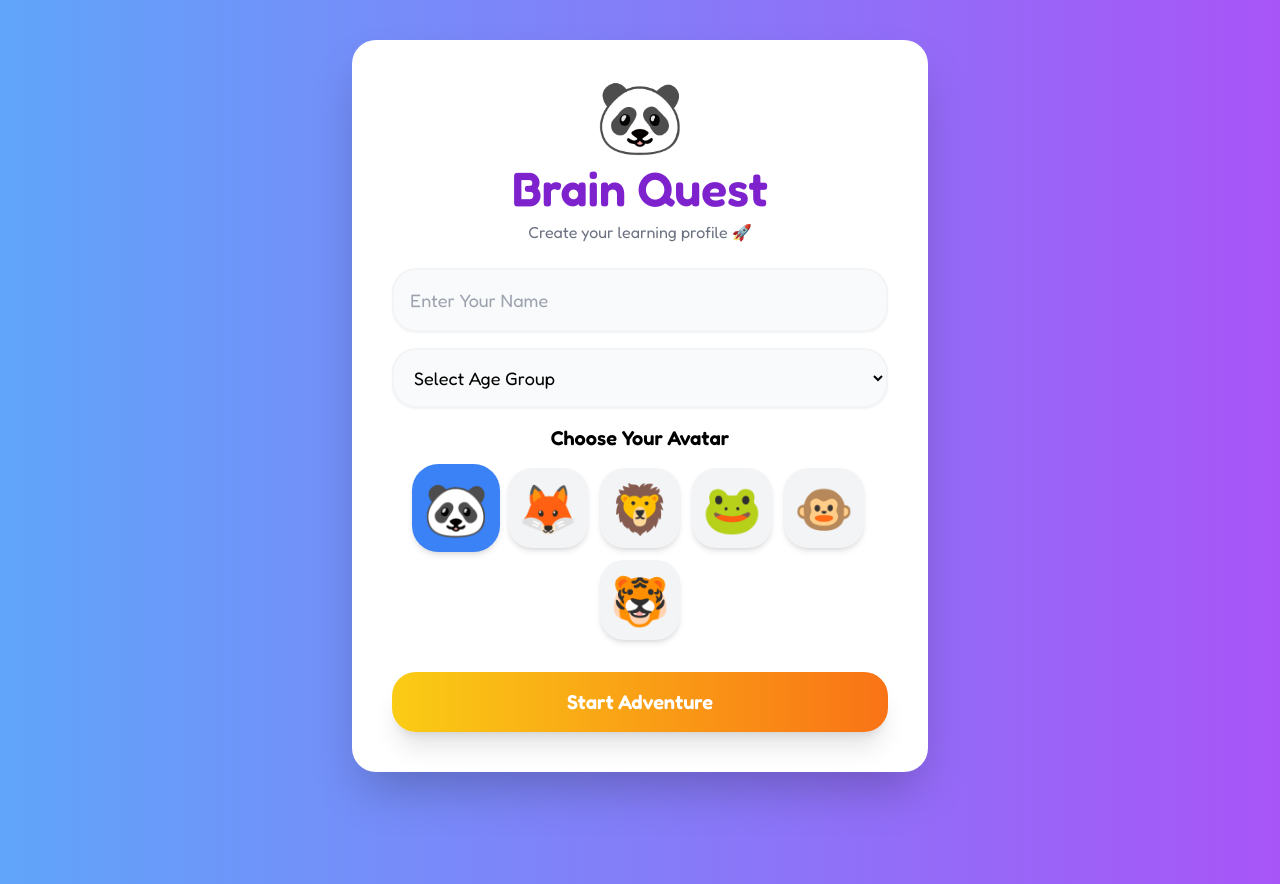
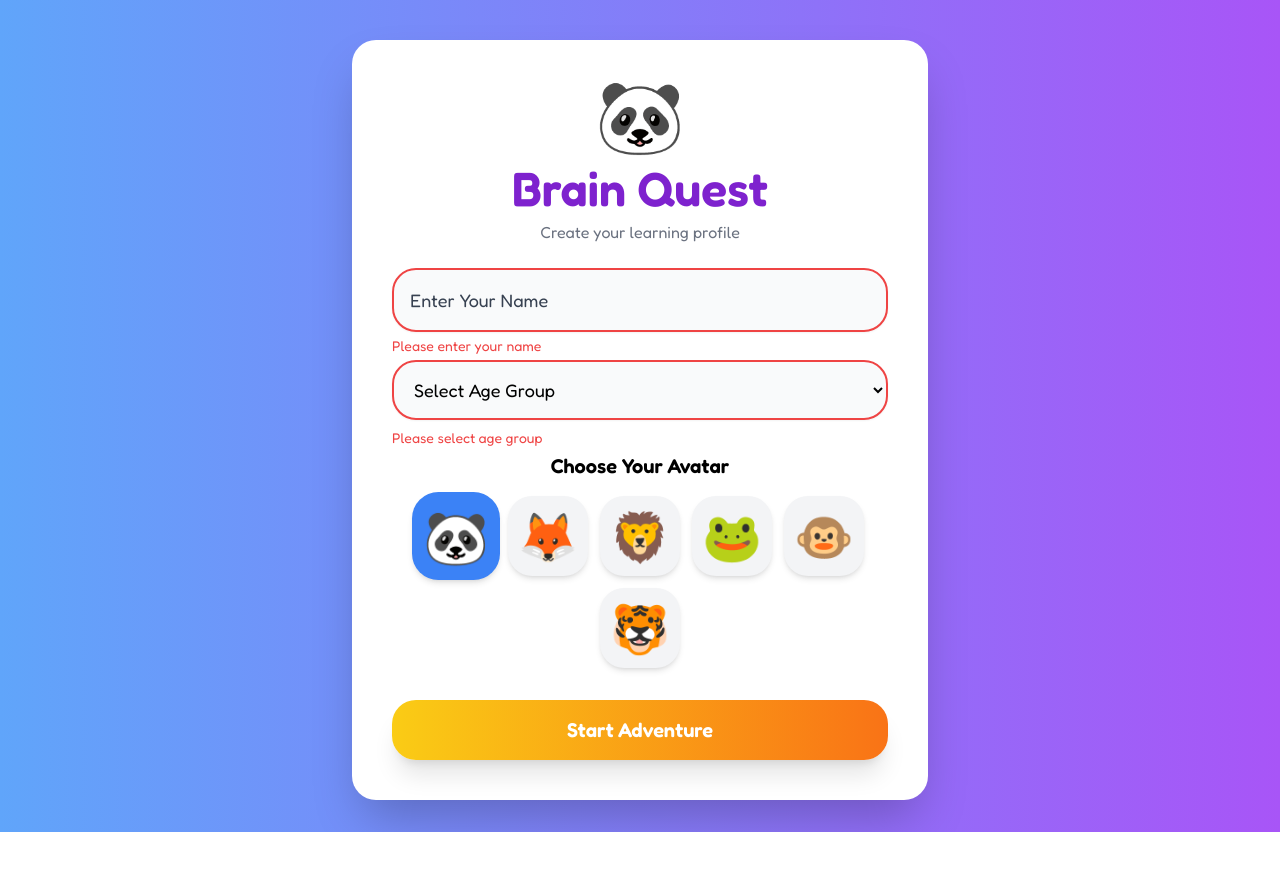
Before and after one commit to Yash-Roy05/Brain-Quest, a React (Create React App) app: page /create-profile in a window 1280 px wide. Both pictures are taken after a click on the button "Start Adventure". After the commit the page ends 832 px from the top, so only its background shows below. Built offline with nearby package versions, Linux system fonts and the light colour scheme.

Commit message:
improve create profile page added error portion and games page remove footer

```diff
--- a/src/pages/CodeBreakerGame.tsx
+++ b/src/pages/CodeBreakerGame.tsx
@@ -294,7 +294,7 @@ export default function CodeBreakerGame() {
       )}
 
       <PageWrapper>
-        <div className="min-h-screen pb-28 bg-gradient-to-b from-gray-900 via-gray-800 to-black flex items-center justify-center p-6 relative overflow-hidden">
+        <div className="min-h-screen pb-6 md:pb-8 bg-gradient-to-b from-gray-900 via-gray-800 to-black flex items-center justify-center p-6 relative overflow-hidden">
           {/* Main Card */}
           <div className="bg-white rounded-[25px] md:rounded-[40px] shadow-2xl p-4 md:p-10 w-full max-w-md md:max-w-xl text-center relative z-10">
             {/* Title */}
--- a/src/pages/CreateProfile.tsx
+++ b/src/pages/CreateProfile.tsx
@@ -17,9 +17,23 @@ export default function Profile() {
   // ⭐ Selected Avatar
   const [avatar, setAvatar] = useState("🐼");
 
+  const [nameError, setNameError] = useState(false);
+  const [ageError, setAgeError] = useState(false);
+
   const handleStart = () => {
-    if (!name || !age) {
-      alert("Please enter all details ❗");
+    if (!name.trim()) {
+      setNameError(true);
+    } else {
+      setNameError(false);
+    }
+
+    if (!age) {
+      setAgeError(true);
+    } else {
+      setAgeError(false);
+    }
+
+    if (!name.trim() || !age) {
       return;
     }
 
@@ -41,7 +55,7 @@ setUser({
 
   return (
     <PageWrapper>
-      <div className="flex items-center justify-center py-10 px-4 bg-gradient-to-r from-blue-400 to-purple-500 min-h-[80vh] pb-28 ">
+      <div className="flex items-center justify-center py-10 px-4 bg-gradient-to-r from-blue-400 to-purple-500 min-h-[80vh] pb-8">
         <div className="bg-white rounded-3xl shadow-2xl p-6 md:p-10 w-full max-w-xl text-center">
           {/* Hero Avatar */}
           <div className="mb-6">
@@ -51,9 +65,7 @@ setUser({
               Brain Quest
             </h1>
 
-            <p className="text-gray-500 mt-2">
-              Create your learning profile 🚀
-            </p>
+            <p className="text-gray-500 mt-2">Create your learning profile</p>
           </div>
 
           {/* Name Input */}
@@ -61,16 +73,36 @@ setUser({
             type="text"
             placeholder="Enter Your Name"
             value={name}
-            onChange={(e) => setName(e.target.value)}
-            className="w-full bg-gray-50 border-2 border-gray-100 rounded-3xl p-4 text-lg shadow-sm focus:outline-none focus:border-purple-500 mb-4"
+            onChange={(e) => {
+              setName(e.target.value);
+              setNameError(false);
+            }}
+            className={`w-full bg-gray-50 border-2 placeholder:text-gray-700 rounded-3xl p-4 text-lg shadow-sm focus:outline-none mb-1 ${
+              nameError
+                ? "border-red-500"
+                : "border-gray-100 focus:border-purple-500"
+            }`}
           />
-
+          <p
+            className={`mt-0 text-red-500 text-sm text-left min-h-[20px] mb-1 ${
+              nameError ? "opacity-100" : "opacity-0"
+            }`}
+          >
+            Please enter your name
+          </p>
 
           {/* Age Group */}
           <select
             value={age}
-            onChange={(e) => setAge(e.target.value)}
-            className="w-full bg-gray-50 border-2 border-gray-100 rounded-3xl p-4 text-lg shadow-sm focus:outline-none focus:border-purple-500 mb-4"
+            onChange={(e) => {
+              setAge(e.target.value);
+              setAgeError(false);
+            }}
+            className={`w-full bg-gray-50 border-2 rounded-3xl p-4 text-lg shadow-sm focus:outline-none mb-2 ${
+              ageError
+                ? "border-red-500"
+                : "border-gray-100 focus:border-purple-500"
+            }`}
           >
             <option value="">Select Age Group</option>
 
@@ -80,6 +112,11 @@ setUser({
 
             <option value="14-15">14-15</option>
           </select>
+          {ageError && (
+            <p className="text-red-500 text-sm text-left mt-0 min-h-[20px] mb-1">
+              Please select age group
+            </p>
+          )}
 
           {/* 🧍 Avatar Selection */}
           <div className="mb-8">
--- a/src/pages/DifferenceGame.tsx
+++ b/src/pages/DifferenceGame.tsx
@@ -138,7 +138,7 @@ export default function DifferenceGame() {
           </div>
         </div>
       )}
-      <div className="min-h-screen pb-28 bg-gradient-to-b from-sky-300 via-blue-200 to-green-300 flex items-center justify-center p-4 md:p-10 relative overflow-x-hidden mb-16 md:mb-12 pb-6 pt-4 md:pb-12 md:pt-4 dark:from-gray-900 dark:via-gray-900 dark:to-black">
+      <div className="min-h-screen pb-28 bg-gradient-to-b from-sky-300 via-blue-200 to-green-300 flex items-center justify-center p-4 md:p-10 relative overflow-x-hidden mb-0 md:mb-0 pb-6 pt-4 md:pb-12 md:pt-4 dark:from-gray-900 dark:via-gray-900 dark:to-black">
         {/* 🌳 Hills */}
         <div className="absolute bottom-0 left-0 w-full h-40 bg-green-400 rounded-t-[100%] dark:bg-gray-900"></div>
 
--- a/src/pages/DragDropGame.tsx
+++ b/src/pages/DragDropGame.tsx
@@ -152,7 +152,7 @@ export default function DragDropGame() {
       {/* 🎉 WIN */}
       {matched.length === 4 && <Confetti />}
 
-      <div className="min-h-screen pb-24 md:pb-24 overflow-x-hidden bg-gradient-to-b from-sky-300 via-blue-200 to-green-300 p-4 md:p-6 flex items-center justify-center mb-0 md:mb-0 pt-4 md:pt-6 dark:from-gray-900 dark:via-gray-900 dark:to-black">
+      <div className="h-auto pb-8 md:pb-8 overflow-x-hidden bg-gradient-to-b from-sky-300 via-blue-200 to-green-300 p-4 md:p-6 flex justify-center mb-0 md:mb-0 pt-4 md:pt-6 dark:from-gray-900 dark:via-gray-900 dark:to-black">
         <div className="bg-white rounded-[30px] md:rounded-[40px] shadow-2xl p-4 md:p-10 w-full max-w-6xl dark:bg-gray-700">
           {/* Title */}
           <h1 className="text-3xl md:text-5xl font-black text-center mb-4 text-purple-700 mb-0 md:mb-2 pt-2 md:pt-0 dark:text-white">
--- a/src/pages/PatternMemoryGame.tsx
+++ b/src/pages/PatternMemoryGame.tsx
@@ -262,7 +262,7 @@ export default function PatternMemoryGame() {
       <PageWrapper>
         {showResult && <Confetti />}
 
-        <div className="min-h-screen pb-28 bg-gradient-to-b from-indigo-400 via-purple-400 to-pink-300 flex items-center justify-center p-6 relative overflow-hidden">
+        <div className="min-h-screen pb-6 md:pb-8 bg-gradient-to-b from-indigo-400 via-purple-400 to-pink-300 flex items-center justify-center p-6 relative overflow-hidden">
           {/* Main Card */}
           <div className="bg-white rounded-[40px] shadow-2xl p-8 md:p-10 w-full max-w-3xl text-center relative z-10">
             {/* Title */}
--- a/src/pages/SpeedMathGame.tsx
+++ b/src/pages/SpeedMathGame.tsx
@@ -220,7 +220,7 @@ export default function SpeedMathGame() {
       {/* 🎉 Confetti */}
       {showWinCard && <Confetti />}
 
-      <div className="min-h-screen pb-28 bg-gradient-to-b from-purple-400 via-pink-300 to-yellow-200 flex items-center justify-center p-6 relative overflow-hidden">
+      <div className="min-h-screen pb-6 md:pb-8 bg-gradient-to-b from-purple-400 via-pink-300 to-yellow-200 flex items-center justify-center p-6 relative overflow-hidden">
         {/* Main Card */}
         <div className="bg-white rounded-[40px] shadow-2xl p-6 md:p-10 w-full max-w-3xl text-center relative z-10 border-8 border-white">
           {/* Title */}
--- a/src/pages/SudokuLiteGame.tsx
+++ b/src/pages/SudokuLiteGame.tsx
@@ -143,7 +143,7 @@ export default function SudokuLiteGame() {
           </div>
         </div>
       ) : (
-        <div className="min-h-screen pb-32 bg-gradient-to-b from-purple-400 via-blue-300 to-cyan-200 flex items-center justify-center p-6">
+        <div className="min-h-screen pb-6 md:pb-8 bg-gradient-to-b from-purple-400 via-blue-300 to-cyan-200 flex items-center justify-center p-6">
           <div className="bg-white rounded-[40px] shadow-2xl p-4 md:p-8 w-full max-w-2xl text-center">
             {/* Title */}
             <h1 className="text-5xl font-black text-purple-700 mb-2">
--- a/src/pages/WordPuzzleGame.tsx
+++ b/src/pages/WordPuzzleGame.tsx
@@ -422,7 +422,7 @@ export default function WordPuzzleGame() {
       <PageWrapper>
         {score >= 70 && <Confetti />}
 
-        <div className="min-h-screen pb-28 md:pb-40 overflow-x-hidden bg-gradient-to-b from-pink-300 via-purple-300 to-blue-300 flex items-center justify-center p-3 md:p-6">
+        <div className="min-h-screen pb-6 md:pb-8 overflow-x-hidden bg-gradient-to-b from-pink-300 via-purple-300 to-blue-300 flex items-center justify-center p-3 md:p-6">
           <div className="bg-white rounded-[25px] md:rounded-[40px] shadow-2xl p-4 md:p-10 w-full max-w-4xl text-center mb-0 md:mb-0">
             {/* Title */}
             <h1 className="text-3xl md:text-5xl font-black text-purple-700 mb-1 md:mb-3">
```
Also changed, not shown: src/components/Layout.tsx (+18 -4 lines), src/pages/MemoryGame.tsx (+20 -14 lines). Lines whose indentation alone changed are shown as unchanged.
